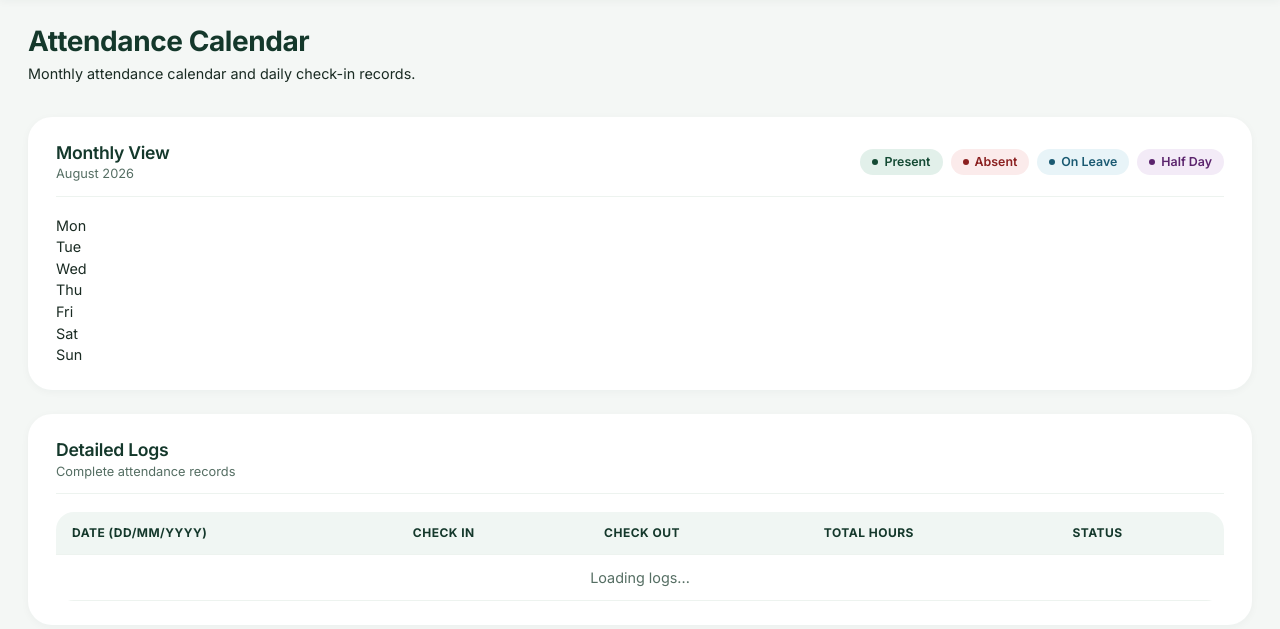
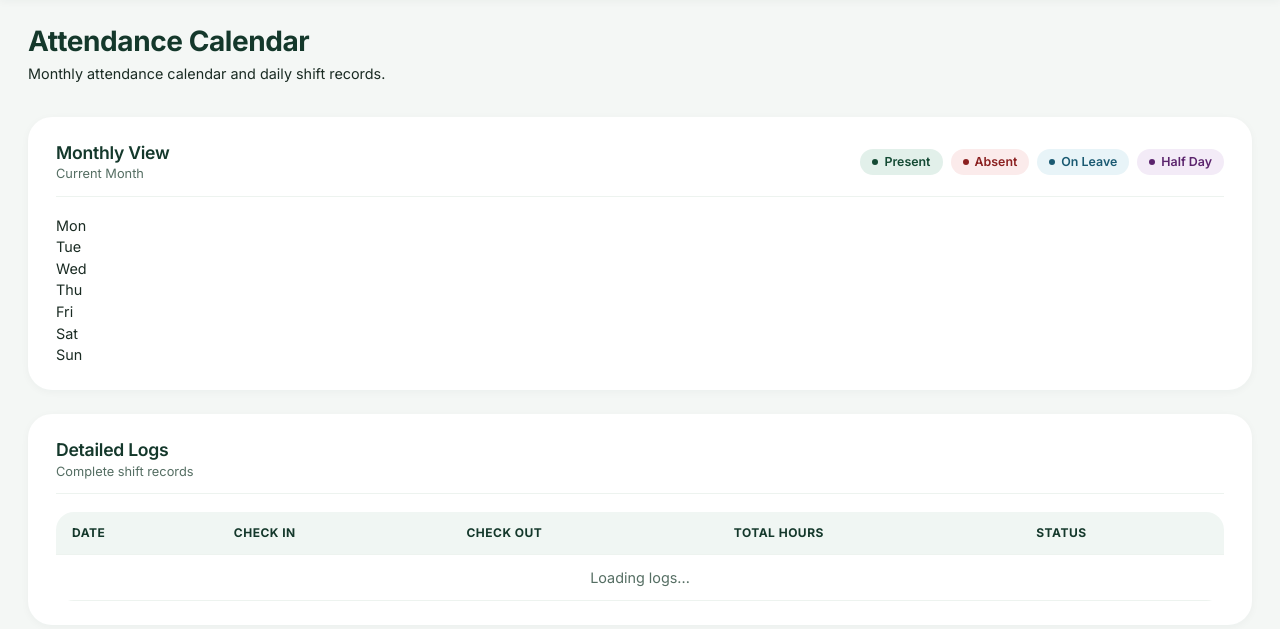
Before and after one commit to sarvesh0710-n/Oodoo_Human_Resource_Management, a FastAPI app: template app/templates/attendance.html in a window 1280 px wide. Shown: the part 64-693 px from the top of the page. Run offline with FastAPI, Linux system fonts and the light colour scheme; the template is opened without the code that fills it, so the values that code supplies are empty.

Commit message:
fix(attendance): resolve attendance log calendar view, shift hours calculation, and admin employee names

```diff
--- a/app/models/attendance.py
+++ b/app/models/attendance.py
@@ -28,3 +28,9 @@ class Attendance(Base):
     employee: Mapped["Employee"] = relationship(
         "Employee", back_populates="attendance_records"
     )
+
+    @property
+    def employee_name(self) -> str:
+        if self.employee:
+            return f"{self.employee.first_name} {self.employee.last_name}"
+        return f"Employee #{self.employee_id}"
--- a/app/schemas/__init__.py
+++ b/app/schemas/__init__.py
@@ -100,6 +100,7 @@ class AttendanceCheckOut(BaseModel):
 class AttendanceRead(BaseModel):
     id: int
     employee_id: int
+    employee_name: Optional[str] = None
     date: date
     check_in: Optional[time] = None
     check_out: Optional[time] = None
--- a/app/templates/attendance.html
+++ b/app/templates/attendance.html
@@ -5,7 +5,7 @@
 {% block content %}
 <div style="margin-bottom: 2rem;">
     <h1 style="margin-bottom: 0.25rem;">Attendance Calendar</h1>
-    <p style="color: var(--slate-muted);">Monthly attendance calendar and daily check-in records.</p>
+    <p style="color: var(--slate-muted);">Monthly attendance calendar and daily shift records.</p>
 </div>
 
 <!-- Calendar Section -->
@@ -13,9 +13,9 @@
     <div class="card-header">
         <div>
             <h3 class="card-title">Monthly View</h3>
-            <p class="card-subtitle">August 2026</p>
+            <p id="calendar-month-title" class="card-subtitle">Current Month</p>
         </div>
-        <div style="display: flex; gap: 0.5rem;">
+        <div style="display: flex; gap: 0.5rem; flex-wrap: wrap;">
             <span class="status-pill present">Present</span>
             <span class="status-pill absent">Absent</span>
             <span class="status-pill leave">On Leave</span>
@@ -38,7 +38,7 @@
     <div class="card-header">
         <div>
             <h3 class="card-title">Detailed Logs</h3>
-            <p class="card-subtitle">Complete attendance records</p>
+            <p class="card-subtitle">Complete shift records</p>
         </div>
     </div>
 
@@ -46,7 +46,10 @@
         <table class="organic-table">
             <thead>
                 <tr>
-                    <th>Date (DD/MM/YYYY)</th>
+                    {% if user.role == 'admin_hr' %}
+                        <th>Employee</th>
+                    {% endif %}
+                    <th>Date</th>
                     <th>Check In</th>
                     <th>Check Out</th>
                     <th>Total Hours</th>
@@ -55,7 +58,7 @@
             </thead>
             <tbody id="attendance-table-body">
                 <tr>
-                    <td colspan="5" style="text-align: center; color: var(--text-muted);">Loading logs...</td>
+                    <td colspan="{% if user.role == 'admin_hr' %}6{% else %}5{% endif %}" style="text-align: center; color: var(--text-muted);">Loading logs...</td>
                 </tr>
             </tbody>
         </table>
@@ -65,54 +68,81 @@
 
 {% block extra_scripts %}
 <script>
+    function calculateShiftHours(inTime, outTime) {
+        if (!inTime || !outTime) return '—';
+        try {
+            const [h1, m1] = inTime.split(':').map(Number);
+            const [h2, m2] = outTime.split(':').map(Number);
+            let diff = (h2 * 60 + m2) - (h1 * 60 + m1);
+            if (diff < 0) diff += 1440;
+            if (isNaN(diff) || diff <= 0) return '—';
+            return (diff / 60).toFixed(1) + ' hrs';
+        } catch (e) {
+            return '—';
+        }
+    }
+
     async function loadAttendanceData() {
         try {
             const res = await fetch('/api/attendance');
             const data = await res.json();
 
-            // 1. Build Table
+            // 1. Build Detailed Table (sorted descending by date)
             const tbody = document.getElementById('attendance-table-body');
+            const isAdmin = {{ 'true' if user.role == 'admin_hr' else 'false' }};
+
             if (!data || data.length === 0) {
-                tbody.innerHTML = `<tr><td colspan="5" style="text-align:center; color: var(--text-muted);">No attendance records found for this period.</td></tr>`;
+                tbody.innerHTML = `<tr><td colspan="${isAdmin ? 6 : 5}" style="text-align:center; color: var(--text-muted);">No attendance records found for this period.</td></tr>`;
             } else {
-                tbody.innerHTML = data.map(row => `
+                const sorted = [...data].sort((a, b) => new Date(b.date) - new Date(a.date));
+                tbody.innerHTML = sorted.map(row => `
                     <tr>
+                        ${isAdmin ? `<td style="font-weight: 600;">${escapeHtml(row.employee_name || 'Emp #' + row.employee_id)}</td>` : ''}
                         <td style="font-weight: 600;">${formatDateDDMMYYYY(row.date)}</td>
                         <td>${row.check_in || '—'}</td>
                         <td>${row.check_out || '—'}</td>
-                        <td>${row.check_in && row.check_out ? '8.0 hrs' : '—'}</td>
-                        <td><span class="status-pill ${row.status}">${row.status}</span></td>
+                        <td>${calculateShiftHours(row.check_in, row.check_out)}</td>
+                        <td><span class="status-pill ${escapeHtml(row.status)}">${escapeHtml(row.status)}</span></td>
                     </tr>
                 `).join('');
             }
 
-            // 2. Build Calendar Grid for August 2026 (31 days, starting Saturday)
+            // 2. Build Dynamic Calendar Grid for current month
             const grid = document.getElementById('calendar-days-container');
-            const daysInMonth = 31;
-            const startDayOffset = 5; // Saturday
+            const now = new Date();
+            const year = now.getFullYear();
+            const month = now.getMonth(); // 0-indexed
+
+            const monthNames = ["January", "February", "March", "April", "May", "June", "July", "August", "September", "October", "November", "December"];
+            document.getElementById('calendar-month-title').textContent = `${monthNames[month]} ${year}`;
+
+            // First day of month offset (0=Mon, 6=Sun)
+            const firstDayIndex = (new Date(year, month, 1).getDay() + 6) % 7;
+            const daysInMonth = new Date(year, month + 1, 0).getDate();
 
             let html = '';
-            for (let i = 0; i < startDayOffset; i++) {
+            for (let i = 0; i < firstDayIndex; i++) {
                 html += `<div class="calendar-day empty"></div>`;
             }
 
+            // Map records by YYYY-MM-DD
             const recordMap = {};
             data.forEach(r => { recordMap[r.date] = r; });
 
             for (let day = 1; day <= daysInMonth; day++) {
-                const dayStr = `2026-08-${day < 10 ? '0' + day : day}`;
-                const isWeekend = ((day + startDayOffset - 1) % 7 === 5) || ((day + startDayOffset - 1) % 7 === 6);
+                const dayPadded = String(day).padStart(2, '0');
+                const monthPadded = String(month + 1).padStart(2, '0');
+                const dayStr = `${year}-${monthPadded}-${dayPadded}`;
+
+                const dayOfWeek = (firstDayIndex + day - 1) % 7;
+                const isWeekend = (dayOfWeek === 5 || dayOfWeek === 6);
                 const rec = recordMap[dayStr];
 
                 let pillHtml = '';
                 if (rec) {
-                    pillHtml = `<span class="status-pill ${rec.status}" style="font-size: 0.7rem; padding: 0.2rem 0.6rem;">${rec.status}</span>`;
+                    pillHtml = `<span class="status-pill ${rec.status}" style="font-size: 0.7rem;">${rec.status}</span>`;
                 } else if (isWeekend) {
                     pillHtml = `<span style="font-size: 0.75rem; color: var(--slate-muted);">Weekend</span>`;
-                } else if (day < 22) {
-                    pillHtml = `<span class="status-pill present" style="font-size: 0.7rem; padding: 0.2rem 0.6rem;">present</span>`;
-                } else if (day === 22) {
-                    pillHtml = `<span class="status-pill present" style="font-size: 0.7rem; padding: 0.2rem 0.6rem;">Today</span>`;
                 }
 
                 html += `
```
